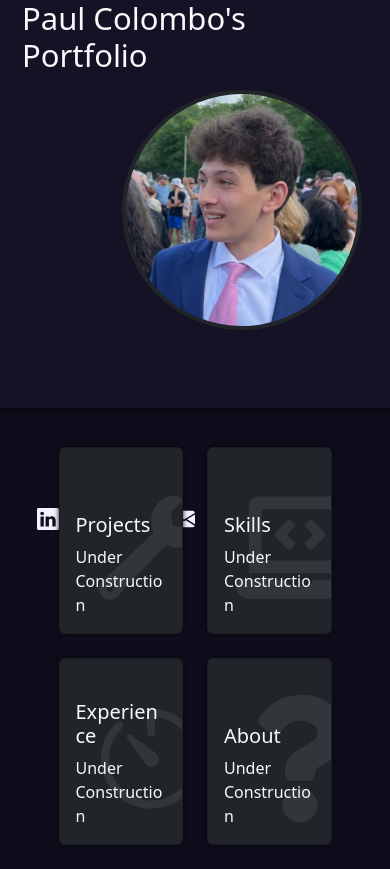
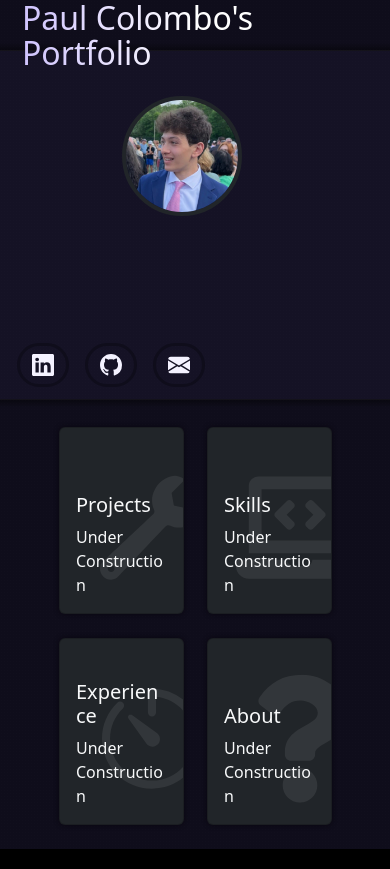
Before and after one commit to PaulCarnegie10/ProjectSite, a React (Vite) app: page / in a window 390 px wide. Shown: the top 869 px of the page. Built offline with nearby package versions, Linux system fonts and the light colour scheme.

Commit message:
Make it look pretty

```diff
--- a/src/App.css
+++ b/src/App.css
@@ -20,7 +20,12 @@
   align-self: flex-start;
   justify-content: left;
   flex-wrap: wrap;
-  margin-bottom: auto;
+  margin-bottom: 10px;
+  position: absolute;
+  right: 5px;
+  bottom: 0;
+  z-index: 10;
+  gap: 0.5rem;
 }
 
 .btn-social:hover,
@@ -28,7 +33,12 @@
   background: var(--brand-500, #8b5cf6);
   color: #0e0b14; /* contrast on purple */
   border-color: var(--brand-400, #a78bfa);
-  box-shadow: 0 0 16px rgba(139, 92, 246, 0.55);
+  box-shadow:
+    0 0 16px rgba(139, 92, 246, 0.55),
+    0 0 32px rgba(139, 92, 246, 0.35),
+    0 0 48px rgba(139, 92, 246, 0.2);
+  outline: 2px solid rgba(167, 139, 250, 0.35);
+  outline-offset: 2px;
   transform: translateY(-1px);
   text-decoration: none;
 }
@@ -54,17 +64,72 @@ body {
   color: #1b1633;
   display: block;
   width: 100%;
+  --rx: 0deg;
+  --ry: 0deg;
+  --s: 1;
+  transform: perspective(800px) rotateX(var(--rx)) rotateY(var(--ry)) scale(var(--s));
   transition: transform 0.3s ease, box-shadow 0.3s ease;
+  will-change: transform;
   box-shadow: 0 0 5px #09070f;
 }
 
 .hover-card:hover {
-  transform: scale(1.03);
+  --s: 1.03;
+  --rx: -1deg;
+  --ry: 1deg;
   box-shadow: 0 0 15px rgba(75, 0, 75, 0.7); }
 
+/* Keyboard focus ring for accessibility */
+.hover-card:focus-visible {
+  outline: 3px solid #a78bfa;
+  outline-offset: 2px;
+  box-shadow: 0 0 0 6px rgba(167, 139, 250, 0.25), 0 0 15px rgba(75, 0, 75, 0.7);
+}
+
+/* Microinteractions for card content */
+.hover-card .card-title,
+.hover-card .card-text {
+  transition: transform 150ms ease, opacity 150ms ease, color 150ms ease;
+}
+
+.hover-card:hover .card-title {
+  transform: translateY(-2px);
+}
+
+.hover-card:hover .card-text {
+  transform: translateY(-1px);
+  opacity: 0.95;
+}
+
+
 .page-split-bg {
-  background: linear-gradient(to bottom, transparent 47%, rgba(0,0,0,0.45) 47%, transparent 48%),
-              linear-gradient(to bottom, #151225 0 47%, #0f0d1b 47% 100%);
+  background: linear-gradient(to top, transparent 94%, rgba(255, 255, 255, 0.10) 94%, transparent 94.1%),
+              linear-gradient(to bottom, transparent 47%, rgba(255, 255, 255, 0.10) 47%, transparent 47.1%),
+              linear-gradient(to top, transparent 94%, rgba(0,0,0,0.45) 94%, transparent 95%),
+              linear-gradient(to bottom, transparent 47%, rgba(0,0,0,0.45) 47%, transparent 48%),
+              linear-gradient(to bottom, #0f0d1b 0% 6%,#151225 6% 47%, #0f0d1b 47% 100%);
+
+  position: relative;
+}
+
+.page-split-bg::before {
+  content: "";
+  position: absolute;
+  inset: 0;
+  pointer-events: none;
+  background-image: radial-gradient(rgba(255,255,255,0.03) 1px, transparent 1px);
+  background-size: 3px 3px;
+  opacity: 0.25;
+}
+
+.page-split-norm::before {
+  content: "";
+  position: absolute;
+  inset: 0;
+  pointer-events: none;
+  background-image: radial-gradient(rgba(255,255,255,0.03) 1px, transparent 1px);
+  background-size: 3px 3px;
+  opacity: 0.25;
 }
 
 .page-split-norm {
@@ -74,13 +139,15 @@ body {
 
 .header-area {
   max-width: 720px;
-  margin-bottom: 50px;
+  margin-bottom: 30px;
   margin-left: 10px;
   display: flex;
   flex-direction: column;
   align-items: flex-start;
   gap: 0.75rem;
   max-height: 47vh;
+  min-height: 47vh;
+  position: relative;
 }
 .header-area-norm {
   max-width: 100vw;
@@ -102,12 +169,42 @@ body {
 .profile-card {
   position: relative;
   left: 100px;
-  margin-bottom: 155px;
+  margin-bottom: 150px;
+  top: 10px;
+}
+.profile-card img {
+  width: clamp(120px, 20vw, 240px);
+  height: clamp(120px, 20vw, 240px);
+  object-fit: cover;
+  border-radius: 50%;
 }
 
 .welcome-header {
   text-align: left;
+}
 
+.welcome-header h1 {
+  background: linear-gradient(90deg, #ffffff, #c4b5fd 30%, #ffffff 60%);
+  -webkit-background-clip: text;
+  background-clip: text;
+  color: transparent;
+  background-size: 200% 100%;
+  font-size: clamp(2rem, 3vw, 3.25rem);
+  line-height: 1.1;
+  animation: title-sheen 8s ease-in-out infinite;
+}
+@keyframes title-sheen {
+  0%, 100% { background-position: 0% 50%; }
+  50% { background-position: 100% 50%; }
+}
+@media (prefers-reduced-motion: reduce) {
+  .welcome-header h1 { animation: none; }
+}
+
+.welcome-header .lead {
+  font-size: clamp(1rem, 2.5vw, 1.25rem);
+  line-height: 1.4;
+  opacity: 0.9;
 }
 
 .card-bg-icon {
@@ -121,3 +218,30 @@ body {
   color: rgba(255, 255, 255, 0.08);
   line-height: 1;
 }
+
+.hover-card::after {
+  content: "";
+  position: absolute;
+  top: -20%;
+  left: -120%;
+  width: 60%;
+  height: 140%;
+  background: linear-gradient(
+    120deg,
+    rgba(255, 255, 255, 0) 0%,
+    rgba(255, 255, 255, 0.16) 45%,
+    rgba(255, 255, 255, 0) 80%
+  );
+  transform: skewX(-20deg);
+  transition: transform 0.6s ease, left 0.6s ease;
+  pointer-events: none;
+}
+
+.hover-card:hover::after {
+  left: 140%;
+}
+
+@media (prefers-reduced-motion: reduce) {
+  .hover-card { transition: none; }
+  .hover-card::after { transition: none; }
+}
```
